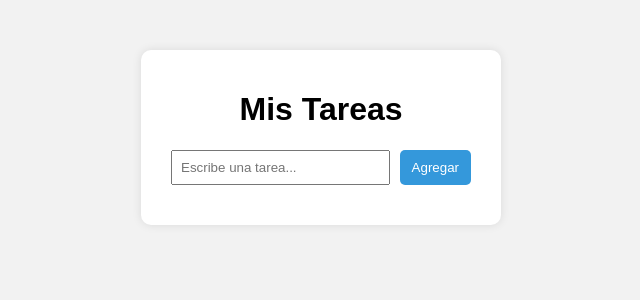
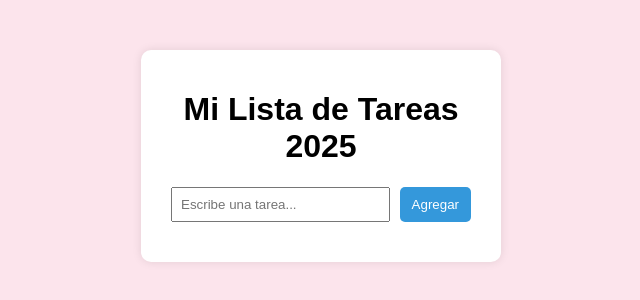
Before and after one commit to cesarkey2/registro-tareas-git, a plain HTML site: page index.html in a window 1280 px wide. Shown: the whole page, without its empty margins (319-959 px from the left). Drawn offline with Linux system fonts and the light colour scheme.

Commit message:
Actualizar título principal

```diff
--- a/index.html
+++ b/index.html
@@ -8,7 +8,7 @@
 </head>
 <body>
   <div class="container">
-    <h1>Mis Tareas</h1>
+    <h1>Mi Lista de Tareas 2025</h1>
     <form id="task-form">
       <input type="text" id="task-input" placeholder="Escribe una tarea..." required />
       <button type="submit">Agregar</button>
--- a/style.css
+++ b/style.css
@@ -1,6 +1,6 @@
 body {
     font-family: Arial, sans-serif;
-    background-color: #f2f2f2;
+    background-color: #fce4ec; /* rosa claro */
     display: flex;
     justify-content: center;
     margin-top: 50px;
```
